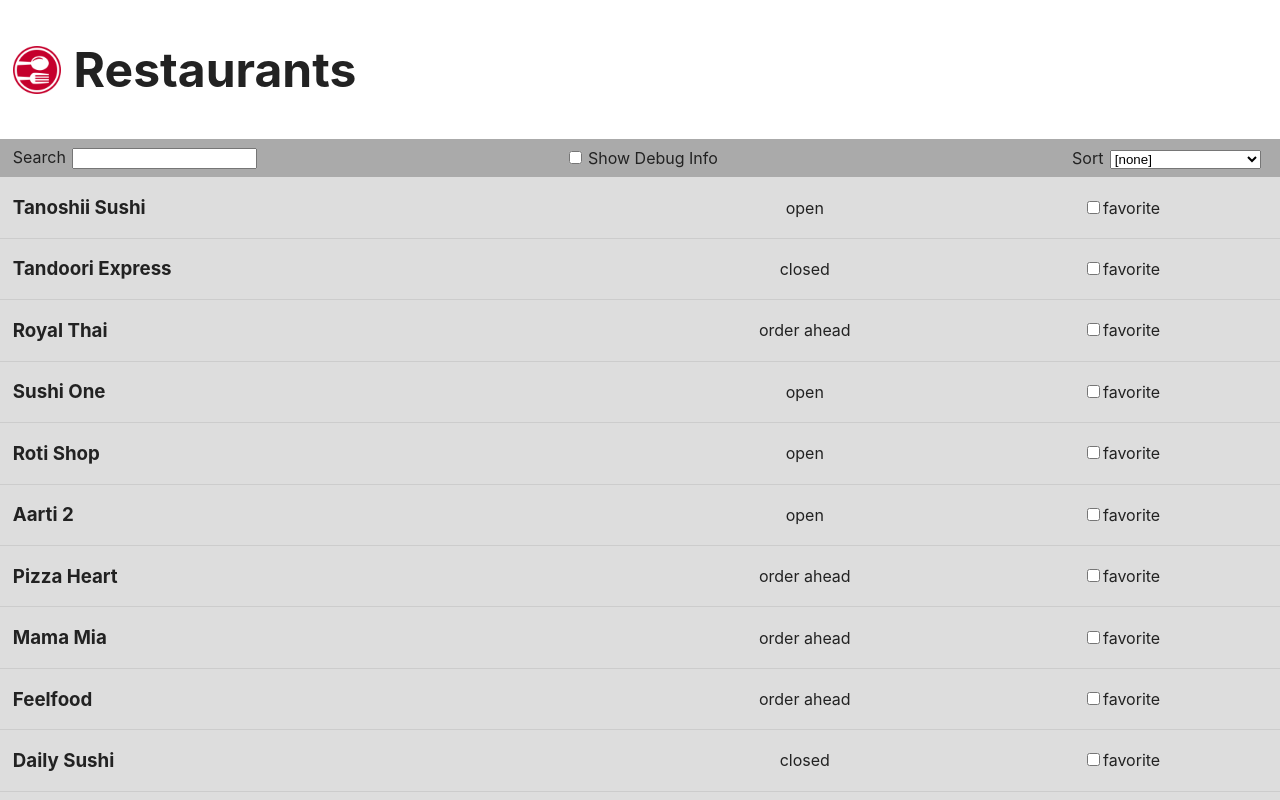
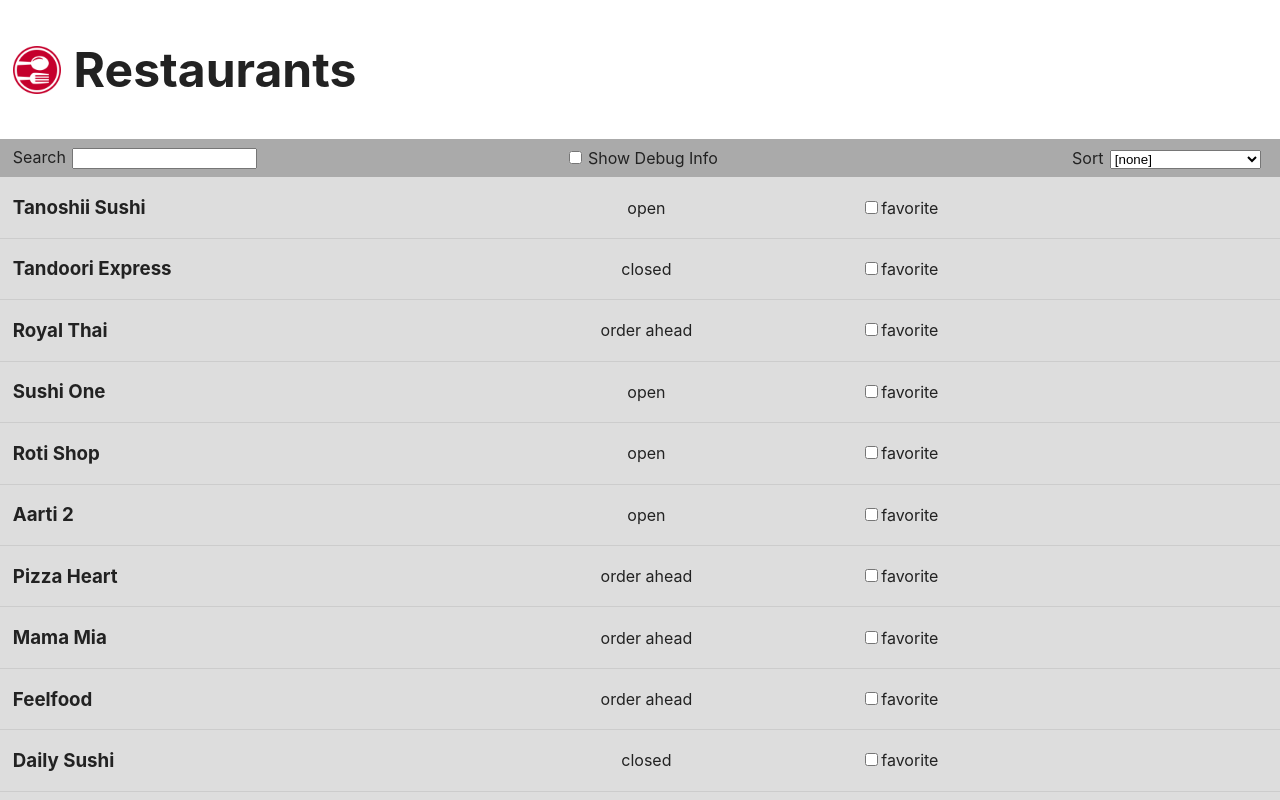
Before and after one commit to karpolan/react-restaurants, a React (Create React App) app: page / in a window 1280 px wide. Shown: the top 800 px of the page. Built offline with nearby package versions, Linux system fonts and the light colour scheme; the HTML template or start-up script is replaced by a standard one.

Commit message:
Fixed logo icon. Debug Info is enabled on producion too.

```diff
--- a/package.json
+++ b/package.json
@@ -1,6 +1,6 @@
 {
   "name": "react-restaurants",
-  "version": "0.5.5",
+  "version": "0.5.7",
   "description": "List of restaurants with sorting and searching using React JS",
   "keywords": ["react", "list", "demo", "sample", "restaurant"],
   "author": "Anton Karpenko <i@karpolan.com> (https://karpolan.com)",
--- a/src/App.js
+++ b/src/App.js
@@ -1,5 +1,6 @@
 import React, { Component } from "react";
 import "./App.css";
+import Logo from "./icon-restaurant.png"
 import CurrentContainer from "./containers";
 import { loadData, extendData } from "./storage";
 
@@ -17,7 +18,7 @@ class App extends Component {
         <header>
           <img
             className="logotype rotate"
-            src={"/icon-restaurant.png"}
+            src={Logo}
             alt="Logotype"
           />
           <h1>Restaurants</h1>
--- a/src/components/Filter.js
+++ b/src/components/Filter.js
@@ -7,7 +7,7 @@ const filter = props => {
   const { searchText, sortKind, onSearchChange, onSortChange } = props;
 
   const renderDebug = () => {
-    if (process.env.NODE_ENV === "production") return null;
+//    if (process.env.NODE_ENV === "production") return null;
 
     const { isDebug, onDebugChange } = props;
     return (
--- a/src/components/ListItem.css
+++ b/src/components/ListItem.css
@@ -17,12 +17,13 @@
 	padding-left: 1vw;
 }
 
+.list-item .info .sort,
 .list-item .info .status {
 	flex: 1;
 	text-align: center;
 }
 
-.list-item .info .isFavorite {
+.list-item .info .favorite {
 	flex: 1;
 	text-align: center;
 }
--- a/src/components/ListItem.js
+++ b/src/components/ListItem.js
@@ -14,7 +14,7 @@ const ListItem = props => {
   } = props.item;
 
   const renderDebug = () => {
-    if (process.env.NODE_ENV === "production") return null;
+//    if (process.env.NODE_ENV === "production") return null;
     if (!props.isDebug) return null;
 
     return (
@@ -34,7 +34,7 @@ const ListItem = props => {
           {name}
         </h3>
         <p className="status">{status}</p>
-        <label className="isFavorite">
+        <label className="favorite">
           <input
             type="checkbox"
             checked={isFavorite}
@@ -42,6 +42,7 @@ const ListItem = props => {
           />
           favorite
         </label>
+        <p className="sort">{sortingValues[propertySortRestaurants.get(props.sortKind)]}</p>
       </div>
       {renderDebug()}
     </div>
```
Also changed, not shown: src/icon-restaurant.png (renamed from public/icon-restaurant.png).
